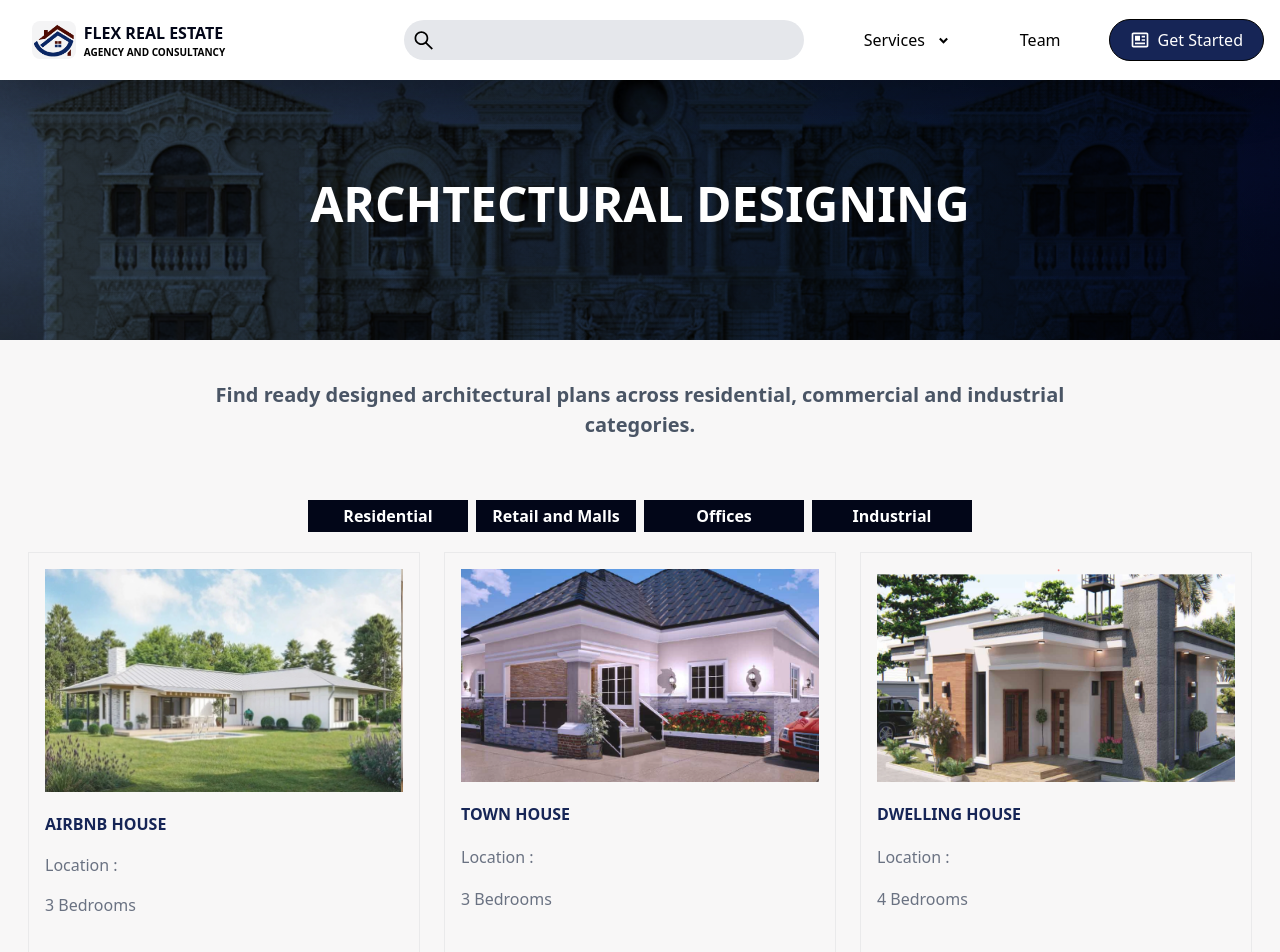
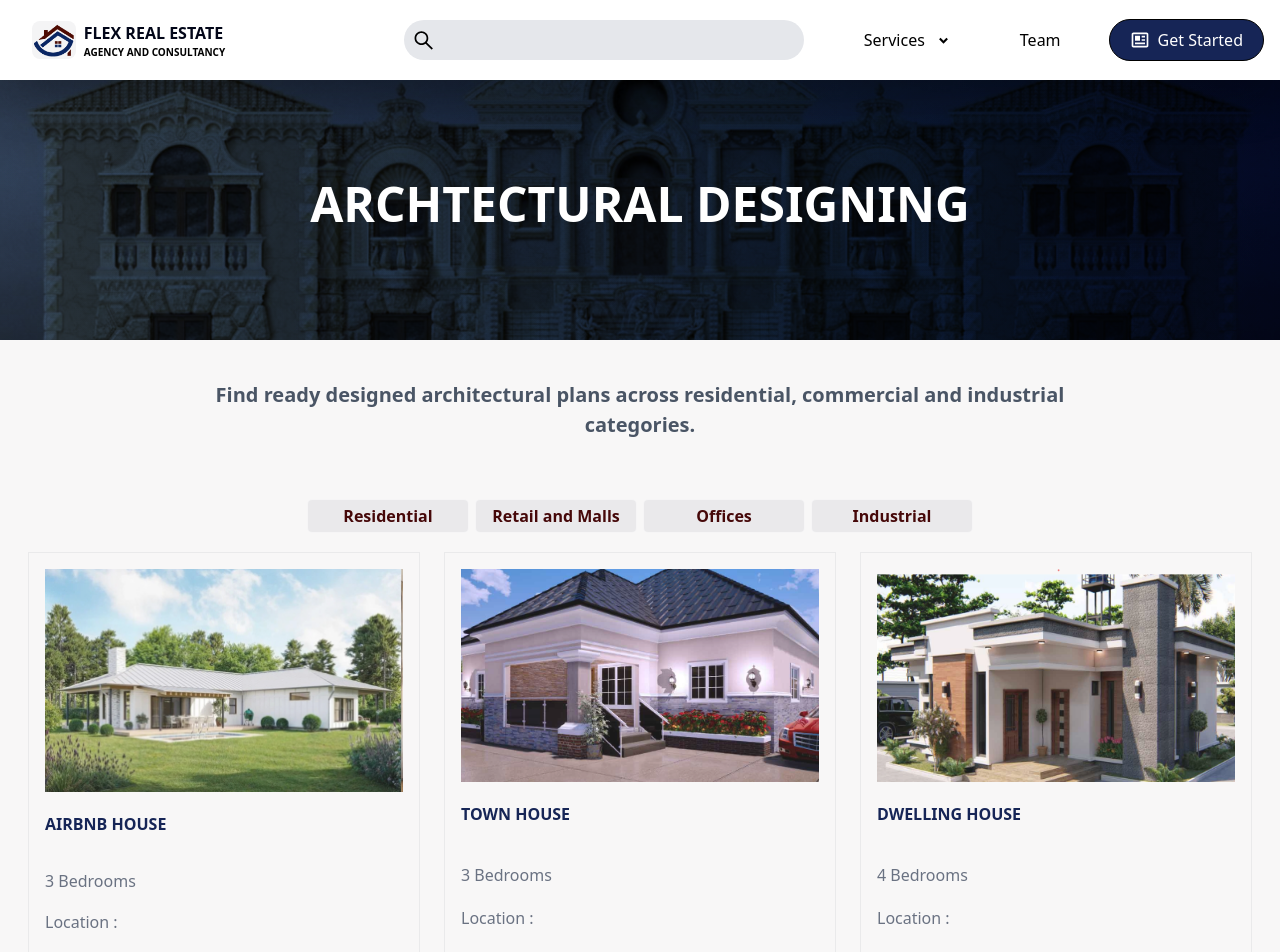
Before and after one commit to Ishmael-smart-Kaunda/Flex-Designs-Project, a React (Vite) app: page /designing in a window 1280 px wide. Shown: the top 952 px of the page. Built offline with nearby package versions, Linux system fonts and the light colour scheme.

Commit message:
color change on design building type buttons

```diff
--- a/src/components/services components/building designing.jsx
+++ b/src/components/services components/building designing.jsx
@@ -17,7 +17,9 @@ export default function BuildingDesigns(){
         {/**active property type */}
         const [activeIndex, setActiveIndex] =useState(0)
         const propertyType =designsData[activeIndex]
-
+         function printI(i){
+                   alert(i)
+         }
         {/** staggering variant */}
         const container ={
               hidden:{},
@@ -48,9 +50,11 @@ export default function BuildingDesigns(){
                                 <button
                                 key={type.id}
                                 onClick={()=>setActiveIndex(i)}
+                                className={`${activeIndex ?'bg-red-900':''} bg-zinc-200/70  rounded-sm text-red-950 ring ring-gray-500/1 hover:ring-gray-500/20 py- px-4 rounded-none border-none min-w-40  w-35`}
 
-                                className={`${type.id===i ? 'bg-slate-950' : 'bg-red-950'} hover:bg-slate-900 py- px-4 rounded-none border-none min-w-40  w-35`}
                                 >
+                                {/*()=>setActiveIndex(i) */}
+
                                 {type.name}
                                 </button>
                                )
--- a/src/components/services components/listings.jsx
+++ b/src/components/services components/listings.jsx
@@ -7,9 +7,10 @@ export default function Listing({data}){
                                            <img src={data.Img} className=" object-cover w-full opacity-90 group-hover:opacity-100 h-1/2"/>
                                            <div className=" flex flex-col md:justify-between gap-3 h-1/2 mt-5 text-gray-500 font-sm">
                                                <h4 className="text-[16px] md:text-md font-bold text-blue-950 uppercase">{data.title}</h4>
+
+                                               <p className="inline-flex gap-2">{data.for}</p>
+                                               <p className="inline-flex gap-2">{data.bedrooms}</p>
                                                <p className="inline-flex gap-2">Location : <span className=""> {data.location}</span></p>
-                                               <p className="inline-flex gap-2">{data.bedrooms}</p>
-                                               <p className="inline-flex gap-2">{data.for}</p>
                                                 {/* display only amount when the property is on sale and include per month when its on rent */}
                                                 {data.for==="For Sale"
                                                  ?
--- a/src/components/team component/CTA.jsx
+++ b/src/components/team component/CTA.jsx
@@ -1,4 +1,4 @@
-
+import { Link } from "react-router-dom"
 
 export default function CTA(){
     return (
@@ -8,8 +8,9 @@ export default function CTA(){
                         From decision to long-term outcomes, our team provides clear guidance, technical insight, and
                         professional support to help you navigate property investiment journey with confidence.
                     </p>
-
-                    <a href="/contact" className="font-bold border border-blue-900/40 m-auto w-full md:w-fit text-center rounded-md p-2 px-15 border-slate-950/20 text-blue-950">Talk to Us</a>
+                    <Link to="/contacy">
+                       <a className="font-bold border border-blue-900/40 m-auto w-full md:w-fit text-center rounded-md p-2 px-15 border-slate-950/20 text-blue-950">Talk to Us</a>
+                    </Link>
                 </div>
 
 
```
